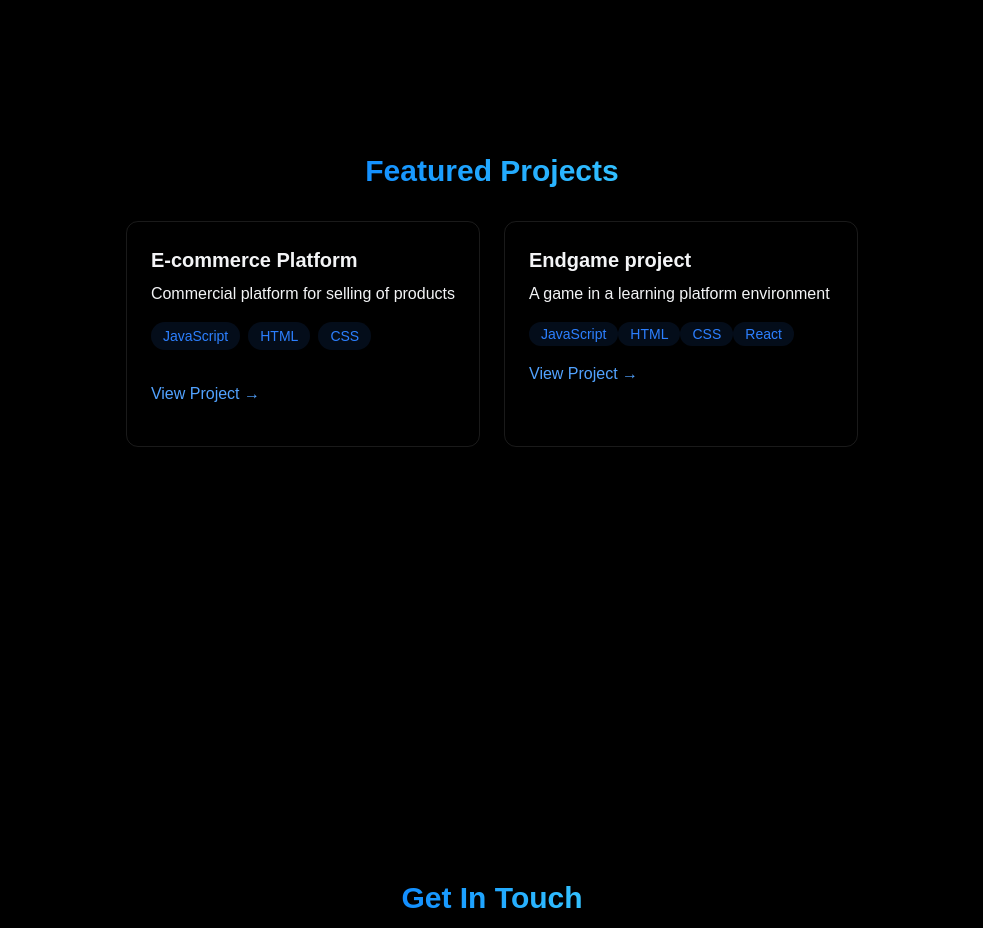
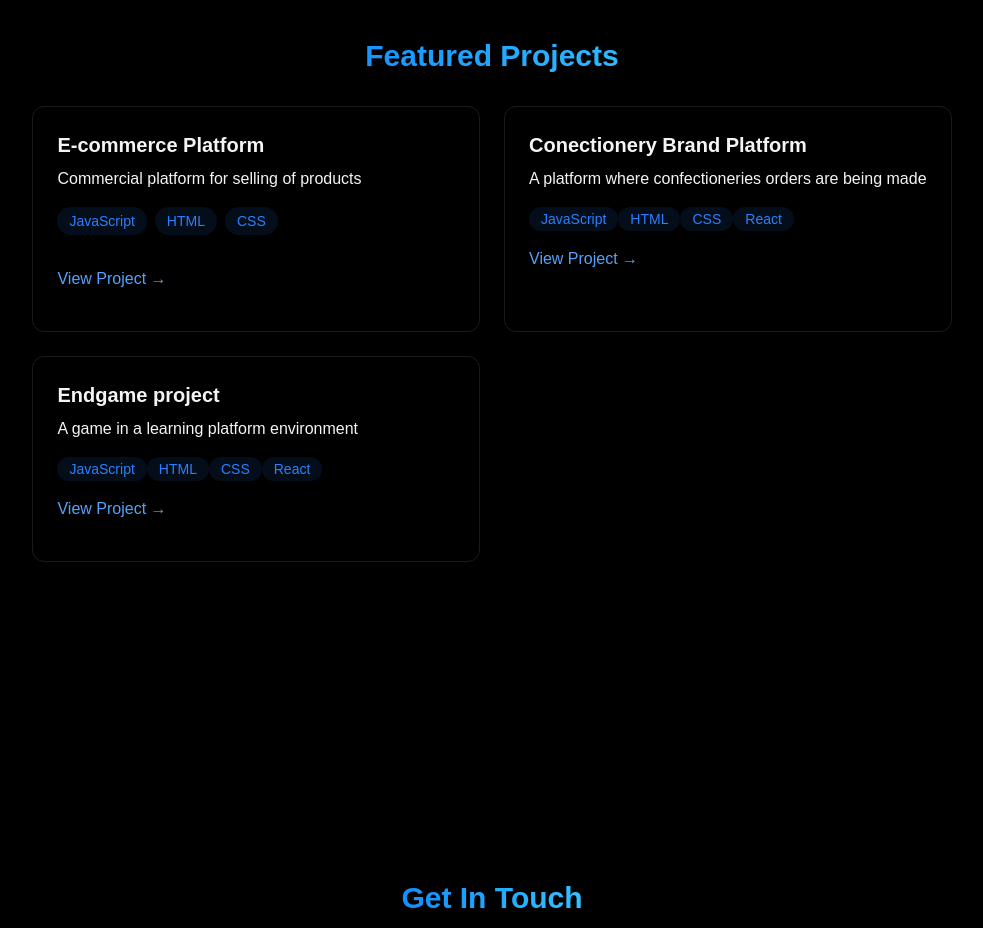
Before and after one commit to Kunley123/Kunley-Portfolio, a React (Vite) app: page / in a window 1280 px wide. Shown: the part 1780-2708 px from the top of the page, without its empty margins (148-1131 px from the left). Built offline with nearby package versions, Linux system fonts and the light colour scheme; no server answers.

Commit message:
I added a projet

```diff
--- a/src/components/section/Contact.jsx
+++ b/src/components/section/Contact.jsx
@@ -26,7 +26,10 @@
         emailjs.sendForm(import.meta.env.VITE_SERVICE_ID, import.meta.env.VITE_TEMPLATE_ID, e.target, import.meta.env.VITE_PUBLIC_KEY).then((result) => {
             alert("Messsage Sent!")
             setFormData({ name: '', email: '', message: '' })
-        }).catch(() => alert("Oops! Something went wrong, Please try again."))
+        }).catch((error) => {
+            console.error("Emailjs error:", error)
+            alert("Error: " + JSON.stringify(error));
+        })
     }
 
     return <section id="contact" className="min-h-screen flex items-center justify-center py-20">
--- a/src/components/section/Project.jsx
+++ b/src/components/section/Project.jsx
@@ -24,6 +24,21 @@
                         </div>
                     </div>
                     <div className="p-6 rounded-xl border border-white/10 hover:-translate-y-1 hover:border-blue-500/30 hover:shadow-[0_2px_8px_rgba(59, 130, 2246,0.2)]">
+                        <h3 className="text-xl font-bold mb-2">Conectionery Brand Platform</h3>
+                        <p className="text-gray mb-4">A platform where confectioneries orders are being made</p>
+                        <div>
+                            {["JavaScript", "HTML", "CSS", "React"].map((tech, key) => {
+                                return (
+                                    <span key={key} className="bg-blue-500/10 text-blue-500 py-1 px-3 rounded-full text-sm hover:bg-blue-500/20 hover:shadow-[0_2px_8px_rgba(59, 130, 246,0.1)] transition-all cursor-pointer">
+                                        {tech}
+                                    </span>)
+                            })}
+                        </div>
+                        <div className="flex justify-between items-center">
+                            <a href=" https://kunley123.github.io/Tife-debaker/" className="text-blue-400 hover:text-blue-300 transition-colors my-4">View Project →</a>
+                        </div>
+                    </div>
+                    <div className="p-6 rounded-xl border border-white/10 hover:-translate-y-1 hover:border-blue-500/30 hover:shadow-[0_2px_8px_rgba(59, 130, 2246,0.2)]">
                         <h3 className="text-xl font-bold mb-2">Endgame project</h3>
                         <p className="text-gray mb-4">A game in a learning platform environment</p>
                         <div>
```
